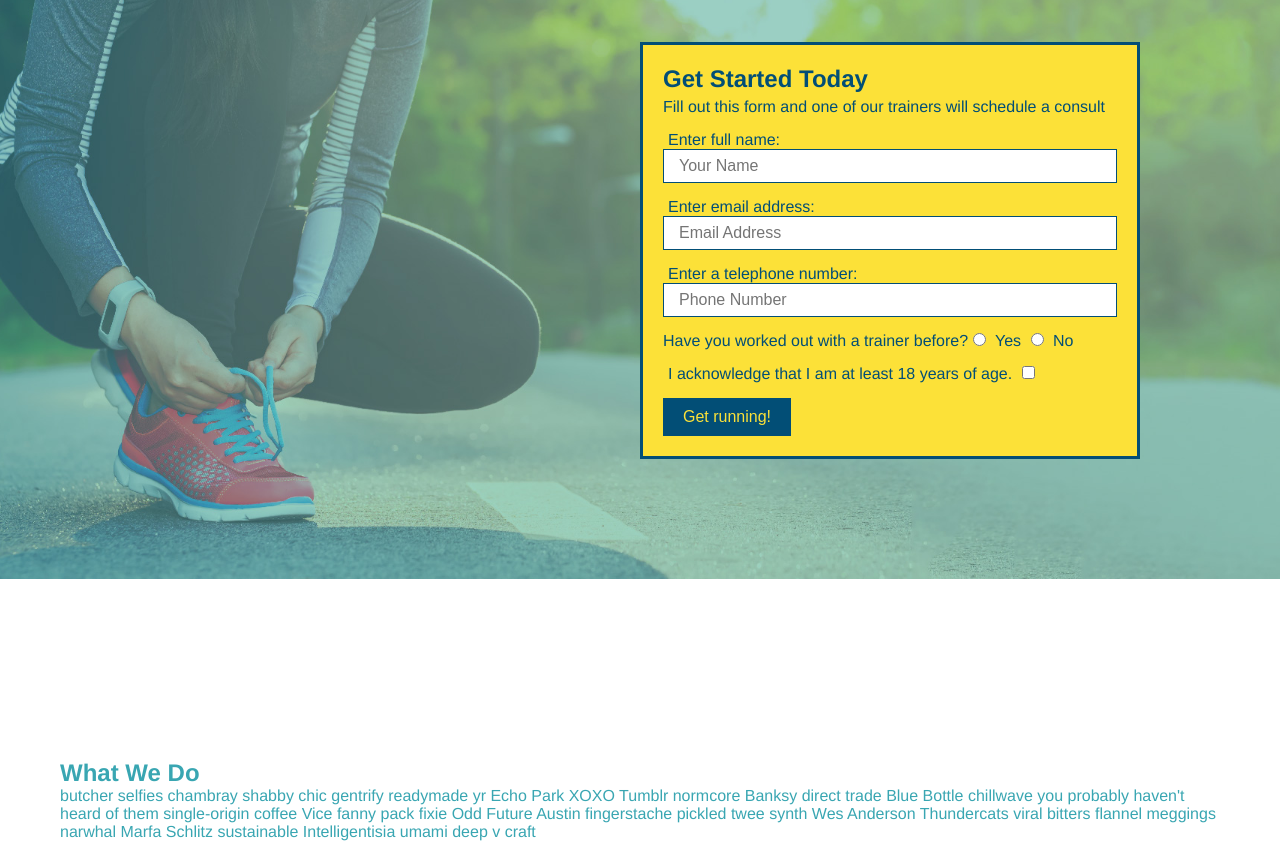
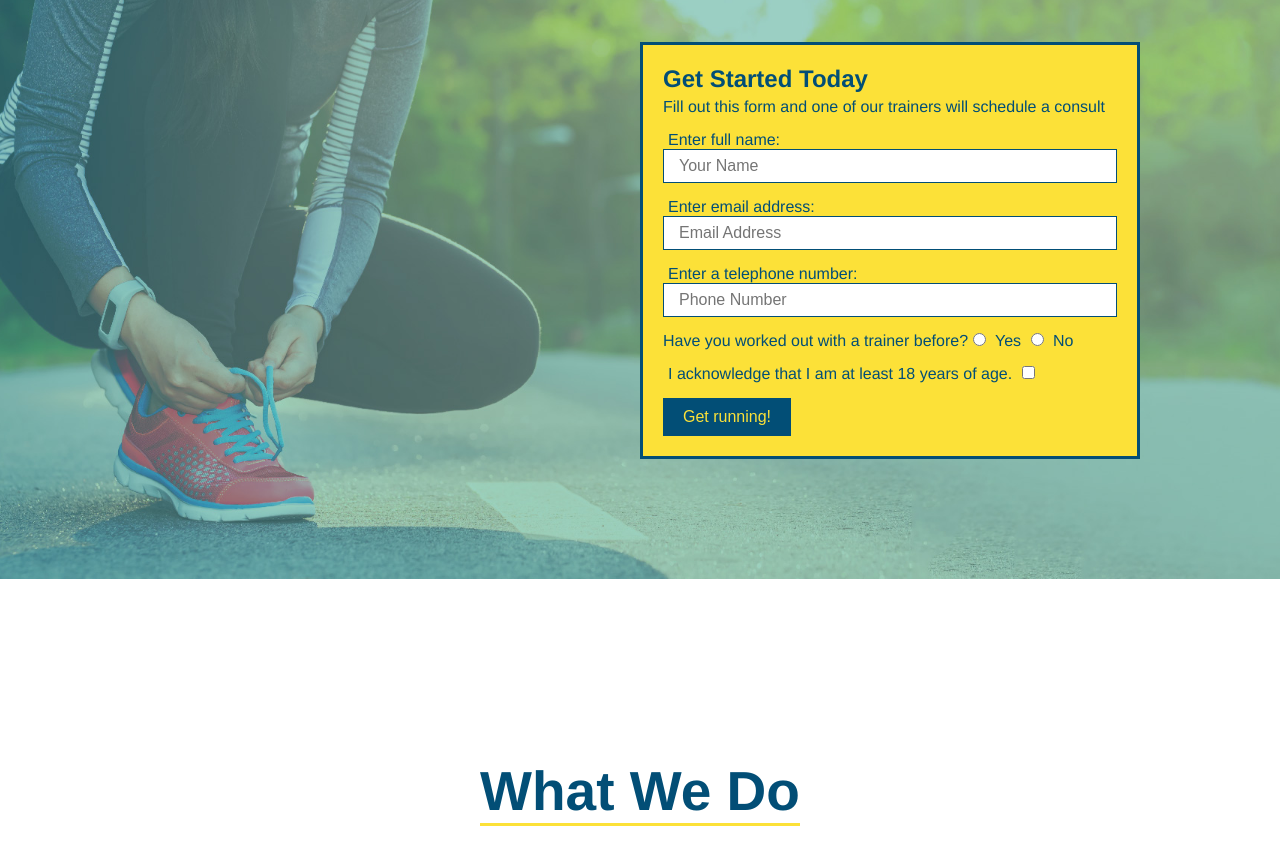
Before and after one commit to kjjackson619/run-buddy, a plain HTML site: page index.html in a window 1280 px wide. Shown: the part 58-916 px from the top of the page. Drawn offline with Linux system fonts and the light colour scheme.

Commit message:
style sections

```diff
--- a/assets/css/style.css
+++ b/assets/css/style.css
@@ -102,3 +102,26 @@ section {
     font-size: 16px;
 }
 /*HERO STYLES END */
+.intro {
+    text-align: center;
+}
+.intro h2 {
+    display: inline-block;
+    font-size: 55px;
+    color: #024e76;
+    margin-bottom: 35px;
+    padding: 0 100px 20px 100px];
+    border-bottom: 3px solid;
+    border-color: #fce138;
+}
+.intro p {
+    margin: 0 auto;
+    line-height: 1.7;
+    color: #39a6b2;
+    width: 80%;
+    font-size: 20px;
+}
+.steps {
+    text-align: center;
+    background: #fce138;
+}
--- a/index.html
+++ b/index.html
@@ -70,7 +70,7 @@
         </section>
 
         <!-- "what we do" section-->
-        <section id="what-we-do">
+        <section id="what-we-do" class="intro">
           <h2>What We Do</h2>
           <p>
             butcher selfies chambray shabby chic gentrify readymade yr Echo Park XOXO Tumblr normcore Banksy direct trade Blue Bottle chillwave you probably haven't heard of them single-origin coffee Vice fanny pack fixie Odd Future Austin fingerstache pickled twee synth Wes Anderson Thundercats viral bitters flannel meggings narwhal Marfa Schlitz sustainable Intelligentisia umami deep v craft
@@ -78,7 +78,7 @@
           </section>
 
         <!-- "what you do" section -->
-        <section id="what-you-do">
+        <section id="what-you-do" class="steps">
             <h2>What You Do</h2>
 
             <div>
```
